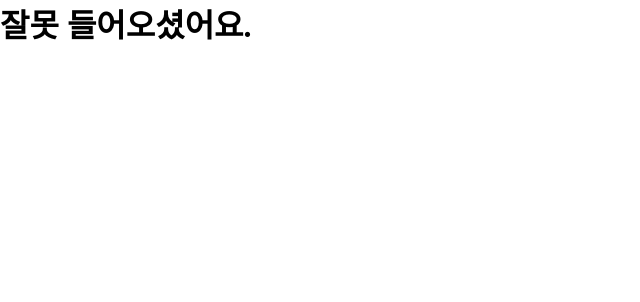
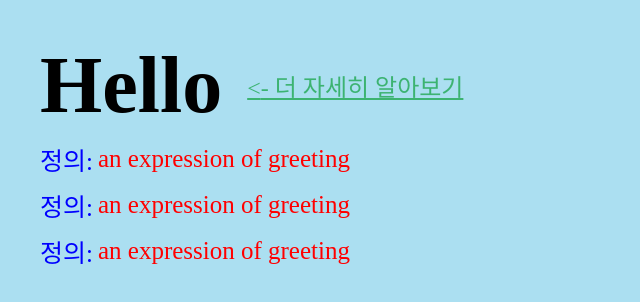
Before and after one commit to chooseongwoo/Word-Explorer, a React (Create React App) app: page /detail/1 in a window 1280 px wide. Shown: the top 302 px of the page, without its empty margins (0-640 px from the left). Built offline with nearby package versions, Linux system fonts and the light colour scheme.

Commit message:
add :: detail 퍼블리싱

```diff
--- a/src/App.jsx
+++ b/src/App.jsx
@@ -1,11 +1,13 @@
 import { Route, Routes } from "react-router-dom";
 import Main from "./pages/Main";
+import Detail from "./pages/Detail";
 
 function App() {
   return (
     <>
       <Routes>
         <Route path="/" element={<Main />} />
+        <Route path="/detail/:id" element={<Detail />} />
         <Route path="*" element={<h1>잘못 들어오셨어요.</h1>} />
       </Routes>
     </>
--- /dev/null
+++ b/src/pages/Detail/index.jsx
@@ -0,0 +1,37 @@
+import React from "react";
+import * as S from "./style";
+import { Link, useNavigate } from "react-router-dom";
+
+const Detail = () => {
+  return (
+    <S.Layout>
+      <S.Header>
+        <S.Word>Hello</S.Word>
+        <a
+          href="https://www.google.com"
+          style={{ textDecorationColor: "#3cb371" }}
+          target="_blank"
+          rel="noopener noreferrer"
+        >
+          <S.WordSearch>{"<"}- 더 자세히 알아보기</S.WordSearch>
+        </a>
+      </S.Header>
+      <ul>
+        <S.Line>
+          <S.Key>정의:</S.Key>
+          <S.Value>an expression of greeting</S.Value>
+        </S.Line>
+        <S.Line>
+          <S.Key>정의:</S.Key>
+          <S.Value>an expression of greeting</S.Value>
+        </S.Line>
+        <S.Line>
+          <S.Key>정의:</S.Key>
+          <S.Value>an expression of greeting</S.Value>
+        </S.Line>
+      </ul>
+    </S.Layout>
+  );
+};
+
+export default Detail;
--- /dev/null
+++ b/src/pages/Detail/style.js
@@ -0,0 +1,41 @@
+import styled from "styled-components";
+
+export const Layout = styled.div`
+  background-color: #abdff1;
+  width: 100vw;
+  height: 100vh;
+  padding: 40px 40px;
+`;
+
+export const Header = styled.div`
+  display: flex;
+  align-items: center;
+  gap: 25px;
+`;
+
+export const Word = styled.div`
+  font-size: 80px;
+  font-weight: 600;
+`;
+
+export const WordSearch = styled.p`
+  color: #3cb371;
+  font-size: 24px;
+`;
+
+export const Line = styled.li`
+  display: flex;
+  gap: 5px;
+  align-items: center;
+  margin: 10px 0px 10px 0px;
+`;
+
+export const Key = styled.p`
+  color: blue;
+  font-size: 25px;
+`;
+
+export const Value = styled.p`
+  font-size: 25px;
+  color: red;
+`;
```
